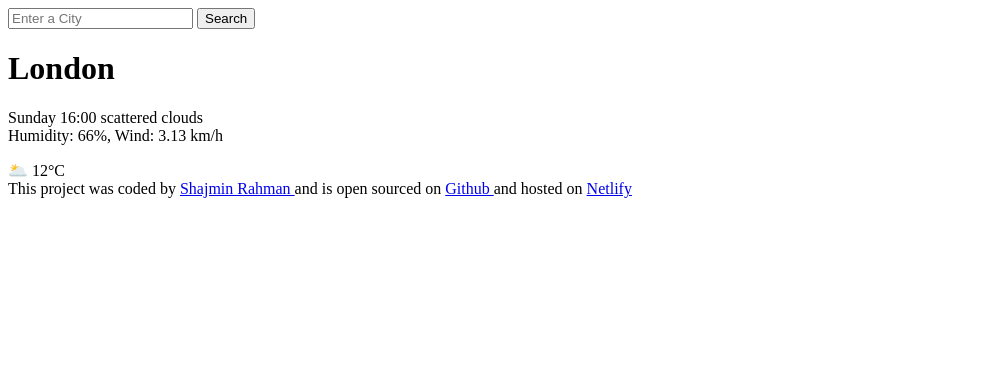
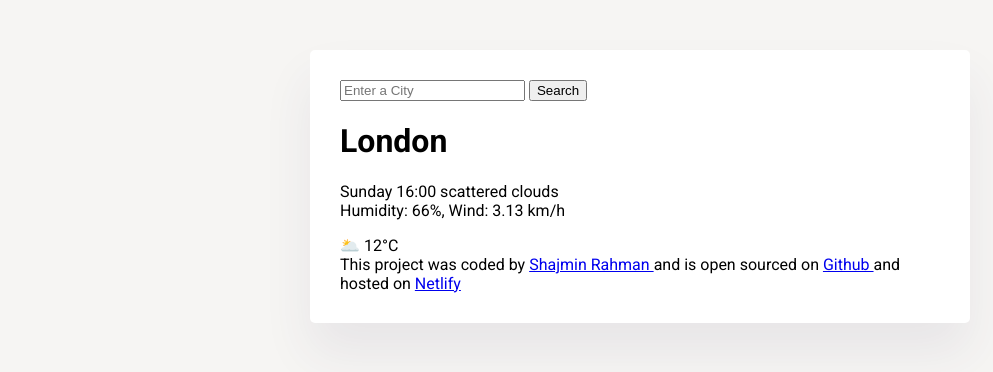
Before and after one commit to shajmin306/Shaz-Weather-Project, a plain HTML site: page index.html in a window 1280 px wide. Shown: the whole page, without its empty margins (0-993 px from the left). Drawn offline with Linux system fonts and the light colour scheme.

Commit message:
styled main container, added font

```diff
--- a/index.html
+++ b/index.html
@@ -4,8 +4,16 @@
     <meta charset="UTF-8" />
     <meta name="viewport" content="width=<device-width>, initial-scale=1.0" />
     <title>Document</title>
+    <link rel="stylesheet" href="src/index.css" />
+    <link rel="preconnect" href="https://fonts.googleapis.com" />
+    <link rel="preconnect" href="https://fonts.gstatic.com" crossorigin />
+    <link
+      href="https://fonts.googleapis.com/css2?family=Roboto:ital,wght@0,100;0,300;0,400;0,500;0,700;0,900;1,100;1,300;1,400;1,500;1,700;1,900&display=swap"
+      rel="stylesheet"
+    />
   </head>
   <body>
+    <div class="weather-app">
       <header>
         <form>
           <input type="search" placeholder="Enter a City" required />
@@ -44,5 +52,6 @@
           Netlify</a
         >
       </footer>
+    </div>
   </body>
 </html>
--- /dev/null
+++ b/src/index.css
@@ -0,0 +1,12 @@
+body {
+  background-color: #f6f5f3;
+  font-family: "roboto";
+}
+.weather-app {
+  background: white;
+  max-width: 600px;
+  margin: 50px auto;
+  padding: 30px;
+  border-radius: 5px;
+  box-shadow: 0 30px 50px rgba(65, 50, 100, 0.08);
+}
```
Lines whose indentation alone changed are shown as unchanged.
